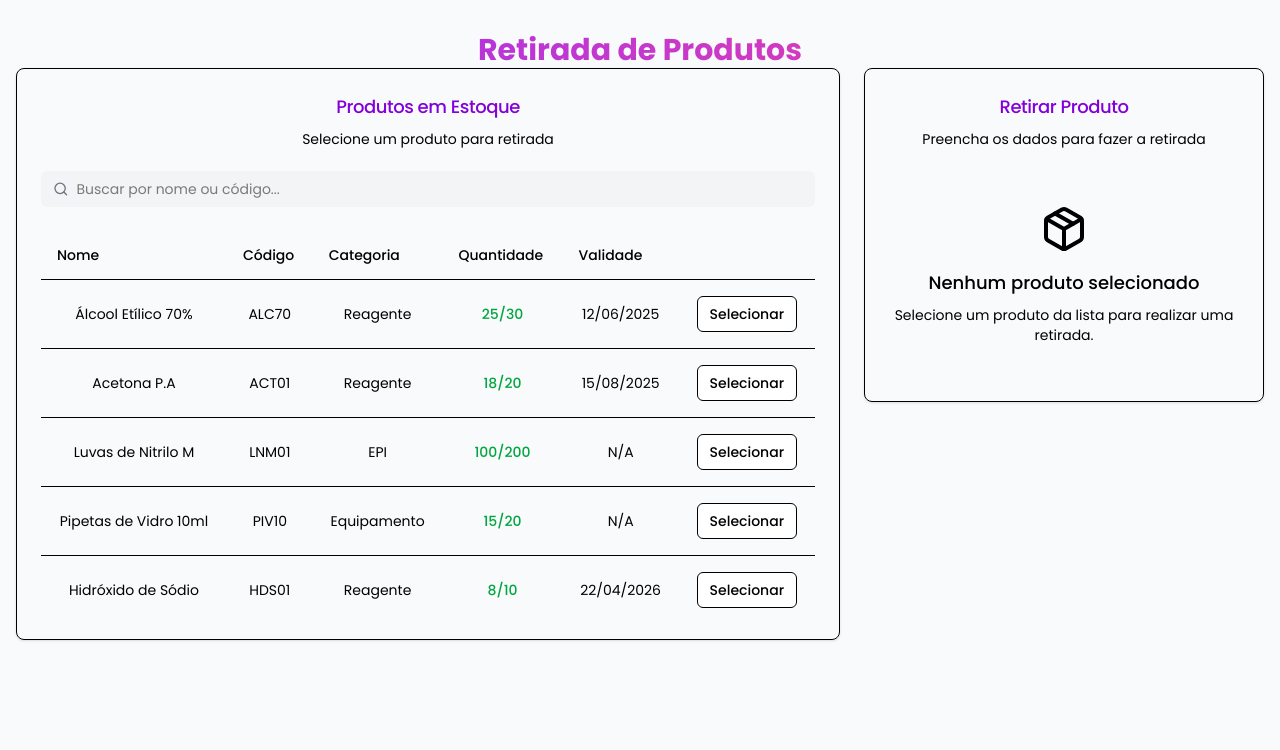
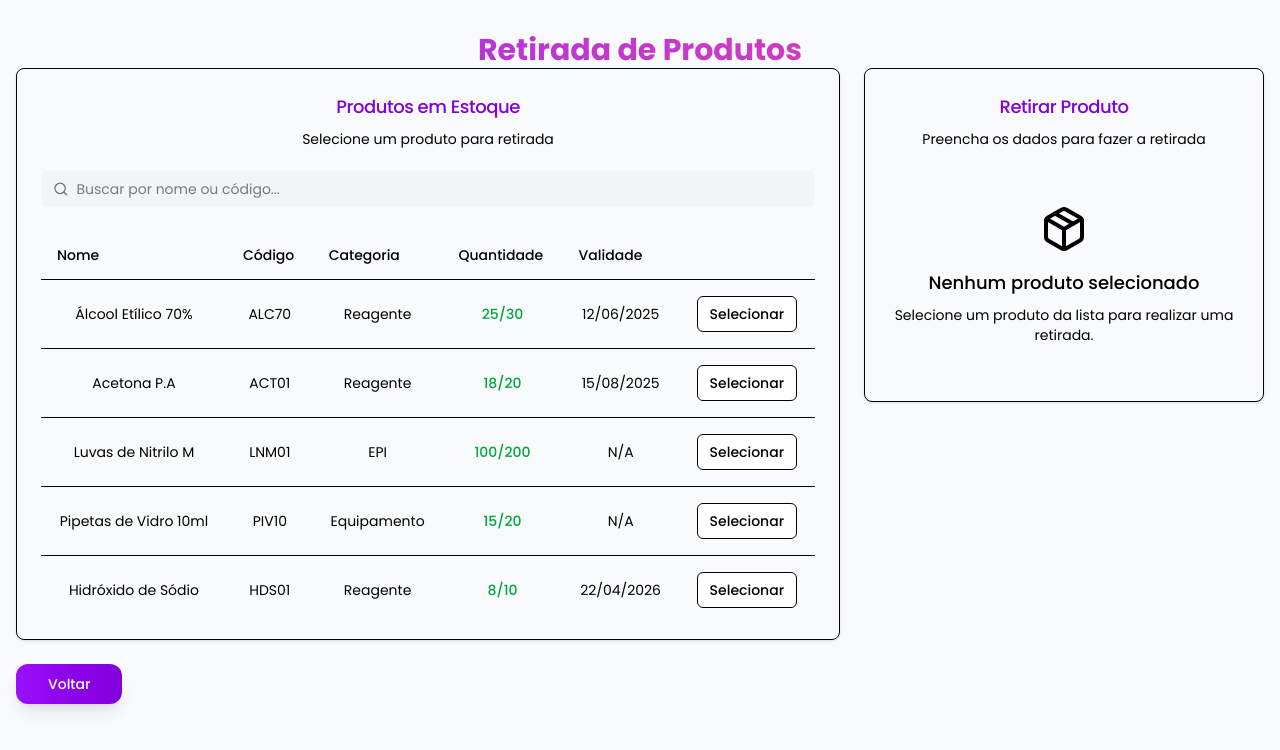
Before and after one commit to LucasMGcode/Omini, a React (Vite) app in the folder front/: page /withdraw-product in a window 1280 px wide. Shown: the top 750 px of the page. Built offline with nearby package versions, Linux system fonts and the light colour scheme.

Commit message:
Incluindo botão de voltar e melhorando design da tela de retirada do produto

```diff
--- a/front/src/pages/WithdrawProduct.tsx
+++ b/front/src/pages/WithdrawProduct.tsx
@@ -2,6 +2,7 @@ import React, { useState } from 'react';
 // import Header from '../components/Header';
 import { Package, PackageOpen, ArrowDown, User, Search } from 'lucide-react';
 import { Button } from "@/components/ui/button";
+import { useNavigate } from "react-router-dom";
 import {
   Card,
   CardContent,
@@ -29,8 +30,8 @@ interface Product {
   totalQuantity: number;
   expiryDate: string;
 }
-
 const WithdrawProduct = () => {
+  const navigate = useNavigate();
   // Sample product data
   const [products, setProducts] = useState<Product[]>([
     {
@@ -301,6 +302,15 @@ const WithdrawProduct = () => {
             </Card>
           </div>
         </div>
+        <div className="flex justify-start pt-6">
+          <Button
+            type="button"
+            onClick={() => navigate('/Dashboard')}
+            className="bg-gradient-to-r from-purple-600 to-purple-700 text-white hover:from-purple-700 hover:to-purple-800 px-8 py-3 rounded-xl font-montserrat shadow-lg hover:shadow-xl transition-all duration-300 mr-75 "
+          >
+            Voltar
+          </Button>
+        </div>
       </div>
     </div>
   );
```
